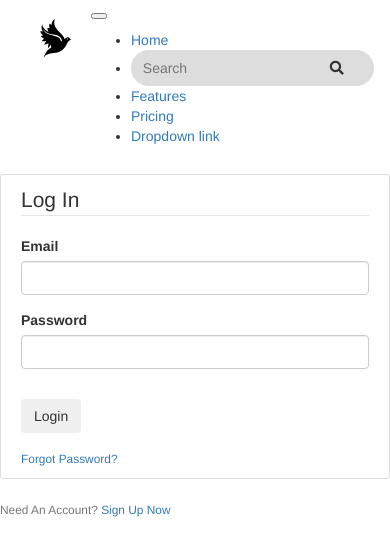
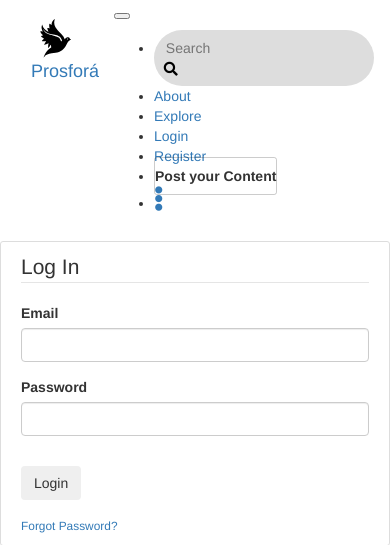
Before and after one commit to gagangulyani/Prosfora, a Flask app: page /login in a window 390 px wide, after a click that opens the changed part. Shown: the top 545 px of the page. Run offline with Flask 2, Linux system fonts and the light colour scheme; some libraries are stand-ins or nearby versions.

Commit message:
Clickable Search Buttons, Responsive Banner
Made Search buttons clickable,
Modified Navbar,
Added starter css for 2nd section of landing page.

```diff
--- a/static/css/styles.css
+++ b/static/css/styles.css
@@ -3,26 +3,52 @@ html {
     margin: 0;
     padding: 0;
 }
-.form-inline{
-    width:100%;
+
+.navbar-nav {}
+
+.form-inline {
+    width: 100%;
     border-radius: 2em;
     background: #DDDDDD;
     padding: 0.5em 0.7em 0.5em 0.7em;
 }
 
-.form-inline .fa-search{
+.form-inline .fa-search {
     font-size: 1em;
 }
-.form-control-{
+
+.form-control- {
     border: none;
     background: #DDDDDD;
     outline: 0;
 }
 
-.search-btn, .search-btn:hover{
-    color:black;
+.fa-ellipsis-v {
+    font-size: 1.8em;
+}
+
+.dropdown-toggle::after {
+    display: none;
+}
+
+.search-btn- {
+    background: none !important;
+    border: none;
+    padding: 0 !important;
+    /*optional*/
+    font-family: arial,
+        sans-serif;
+    /*input has OS specific font-family*/
+    color: black;
+    cursor: pointer;
+}
+
+.search-btn,
+.search-btn:hover {
+    color: black;
     text-decoration: none;
 }
+
 .searchbar {
     margin-bottom: auto;
     margin-top: auto;
@@ -30,6 +56,18 @@ html {
     background-color: white;
     border-radius: 30px;
     padding: 10px;
+}
+
+.submit-a-photo {
+    border: 1px solid rgba(0, 0, 0, 0.2);
+    border-radius: 0.2em;
+    font-weight: bold;
+    color: inherit;
+    transition: all 0.2s ease;
+}
+
+.submit-a-photo:hover {
+    border: 1px solid rgba(0, 0, 0, 0.3);
 }
 
 .search_input {
--- a/static/scripts/script.js
+++ b/static/scripts/script.js
@@ -12,11 +12,11 @@ var imgs = new Array(
 function changeBg() {
     var imgUrl = imgs[Math.floor(Math.random()*imgs.length)];
     $('.site-space-background').css('background-image', 'url("/static/images/backgrounds/' + imgUrl + '")');
-    $('.site-space-background').fadeIn(1000); //this is new, will fade in smoothly
+    $('.site-space-background').fadeIn(0); //this is new, will fade in smoothly
 }
 
 function changeBackgroundSmoothly() {
-    $('.site-space-background').fadeOut(1000, changeBg); //this is new, will fade out smoothly
+    $('.site-space-background').fadeOut(0, changeBg); //this is new, will fade out smoothly
 }
 
 setInterval(changeBackgroundSmoothly,10000);
--- a/templates/common.html
+++ b/templates/common.html
@@ -18,35 +18,47 @@
 
 <body>
     {% block navbar %}
-    <nav class="navbar navbar-expand-lg navbar-light bg-light sticky-top">
-        <div class="container container-nav">
-            <a class="navbar-brand p-0 m-0" href="#"><img width="45" height="45" src="{{url_for('static', filename='images/logo.svg')}}" alt=""></a>
+    <nav class="navbar navbar-expand-lg navbar-light bg-light sticky-top justify-content-between">
+        <div class="container">
+            <a class="navbar-brand p-0 m-0 mr-2" href="/"><img width="45" height="45" src="{{url_for('static', filename='images/logo.svg')}}" alt="Prosforá">Prosforá</a>
+
             <button class="navbar-toggler" type="button" data-toggle="collapse" data-target="#navbarNavDropdown" aria-controls="navbarNavDropdown" aria-expanded="false" aria-label="Toggle navigation">
                 <span class="navbar-toggler-icon"></span>
             </button>
+
             <div class="collapse navbar-collapse" id="navbarNavDropdown">
                 <ul class="navbar-nav">
-                    <li class="nav-item active">
-                        <a class="nav-link" href="#">Home <span class="sr-only">(current)</span></a>
-                    </li>
-                    <li class="nav-item">
+                    <li class="nav-item mx-2">
                         <form class="form-inline" action='/search'>
                             <input class="form-control- mr-sm-2" type="search" placeholder="Search" aria-label="Search" name="q">
-                            <i class="fas fa-search"></i>
+                            <button class='search-btn-' href="">
+                              <i class="fas fa-search"></i>
+                            </button>
                         </form>
                     </li>
-                    <li class="nav-item">
-                        <a class="nav-link" href="#">Features</a>
+                    <li class="nav-item mx-2">
+                        <a class="nav-link" href="#">About</a>
                     </li>
-                    <li class="nav-item">
-                        <a class="nav-link" href="#">Pricing</a>
+                    <li class="nav-item mx-2">
+                        <a class="nav-link" href="#">Explore</a>
                     </li>
-                    <li class="nav-item dropdown">
+
+                    <li class="nav-item mx-2">
+                        <a class="nav-link" href="/login">Login</a>
+                    </li>
+                    <li class="nav-item mx-2">
+                        <a class="nav-link" href="/signup">Register</a>
+                    </li>
+
+                    <li class="nav-item mx-2">
+                        <a class="nav-link submit-a-photo" href="#">Post your Content</a>
+                    </li>
+                    <li class="nav-item mx-2 dropdown">
                         <a class="nav-link dropdown-toggle" href="#" id="navbarDropdownMenuLink" data-toggle="dropdown" aria-haspopup="true" aria-expanded="false">
-                            Dropdown link
+                            <i class="fas fa-ellipsis-v"></i>
                         </a>
                         <div class="dropdown-menu" aria-labelledby="navbarDropdownMenuLink">
-                            <a class="dropdown-item" href="#">Action</a>
+                            <a class="dropdown-item" href="#">About</a>
                             <a class="dropdown-item" href="#">Another action</a>
                             <a class="dropdown-item" href="#">Something else here</a>
                         </div>
```
Also changed, not shown: other parts of static/css/styles.css (+35 -5 lines), templates/index.html (+14 -6 lines).
